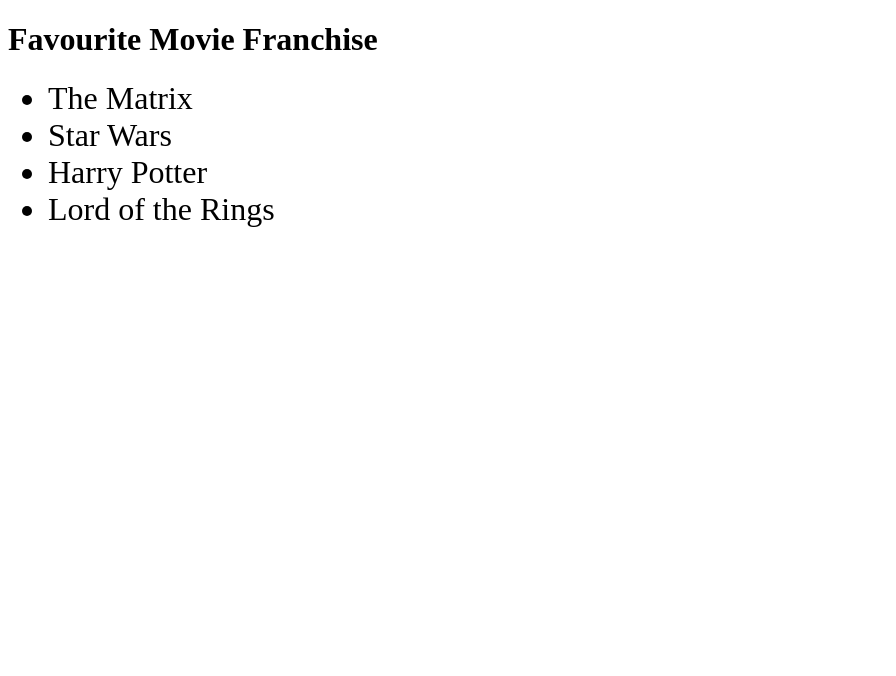
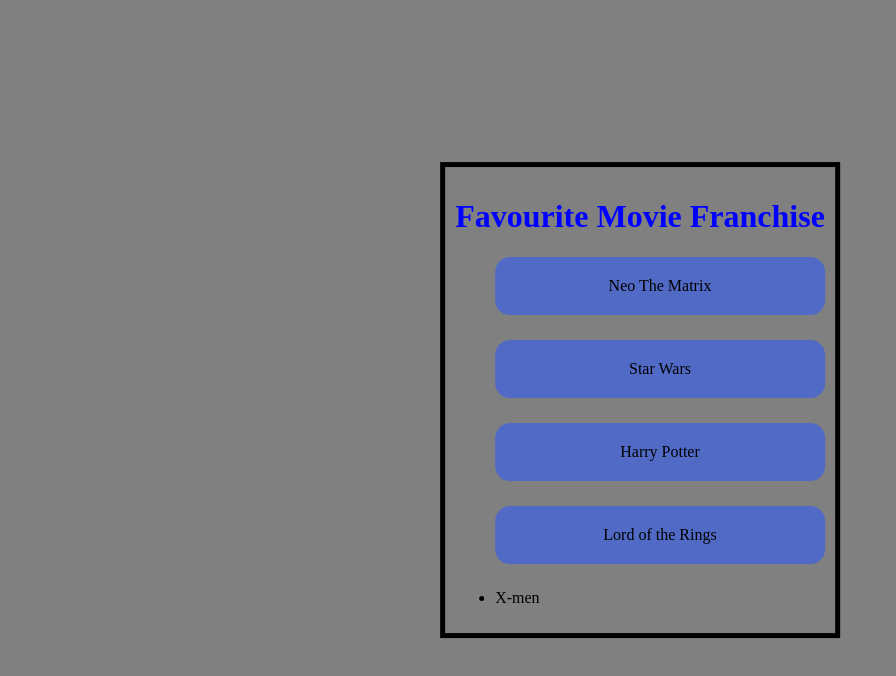
Before and after one commit to Rayaan-khan428/Project-Rock-Paper-Scissors, a plain HTML site: page DOM/index.html in a window 1280 px wide. Shown: the whole page, without its empty margins (0-896 px from the left). Drawn offline with Linux system fonts and the light colour scheme.

Commit message:
adding attributes to new elements we create

```diff
--- a/DOM/app.js
+++ b/DOM/app.js
@@ -4,10 +4,26 @@
 // title.style.color = 'red';
 // console.log(title);
 
-const listItems = document.querySelectorAll('.list-items');
+// const listItems = document.querySelectorAll('.list-items');
 
-for (i=0; i<listItems.length; i++) {
-    listItems[i].style.fontSize = '2rem';
-}
+// for (i=0; i<listItems.length; i++) {
+//     listItems[i].style.fontSize = '2rem';
+// }
 
-console.log(listItems);
+// console.log(listItems);
+
+// Creating Elements ---------- //
+
+const ul = document.querySelector('ul');
+const li = document.createElement('li');
+
+// Adding Elements
+ul.append(li);
+
+// Modifying the text
+li.innerText = 'X-men';
+
+// modifying attribute/class
+
+li.setAttribute('id', 'main-heading');
+li.removeAttribute('id');
--- a/DOM/index.html
+++ b/DOM/index.html
@@ -4,6 +4,7 @@
     <meta charset="UTF-8">
     <meta name="viewport" content="width=device-width, initial-scale=1.0">
     <title>Master DOM Manipulation</title>
+    <link rel="stylesheet" href="styles.css">
 </head>
 <body>
 
@@ -11,7 +12,9 @@
         <h1 id="main-heading">Favourite Movie Franchise</h1>
 
         <ul>
-            <li class="list-items">The Matrix</li>
+            <li class="list-items">
+                <span>Neo</span>
+                The Matrix</li>
             <li class="list-items">Star Wars</li>
             <li class="list-items">Harry Potter</li>
             <li class="list-items">Lord of the Rings</li>
--- a/DOM/styles.css
+++ b/DOM/styles.css
@@ -0,0 +1,29 @@
+body {
+    background-color: grey;
+}
+
+#main-heading {
+    color: blue;
+}
+
+.container {
+    border: 5px solid;
+    position: absolute;
+    top: 50%;
+    left: 50%;
+    transform: translate(-50%, -50%);
+    padding: 10px;
+  }
+
+#main-heading {
+    text-align: center;
+}
+
+.list-items {
+    list-style-type: none;
+    padding: 20px;
+    background-color: rgb(80, 106, 198);
+    border-radius: 15px;
+    text-align: center;
+    margin-bottom: 25px;
+}
```
